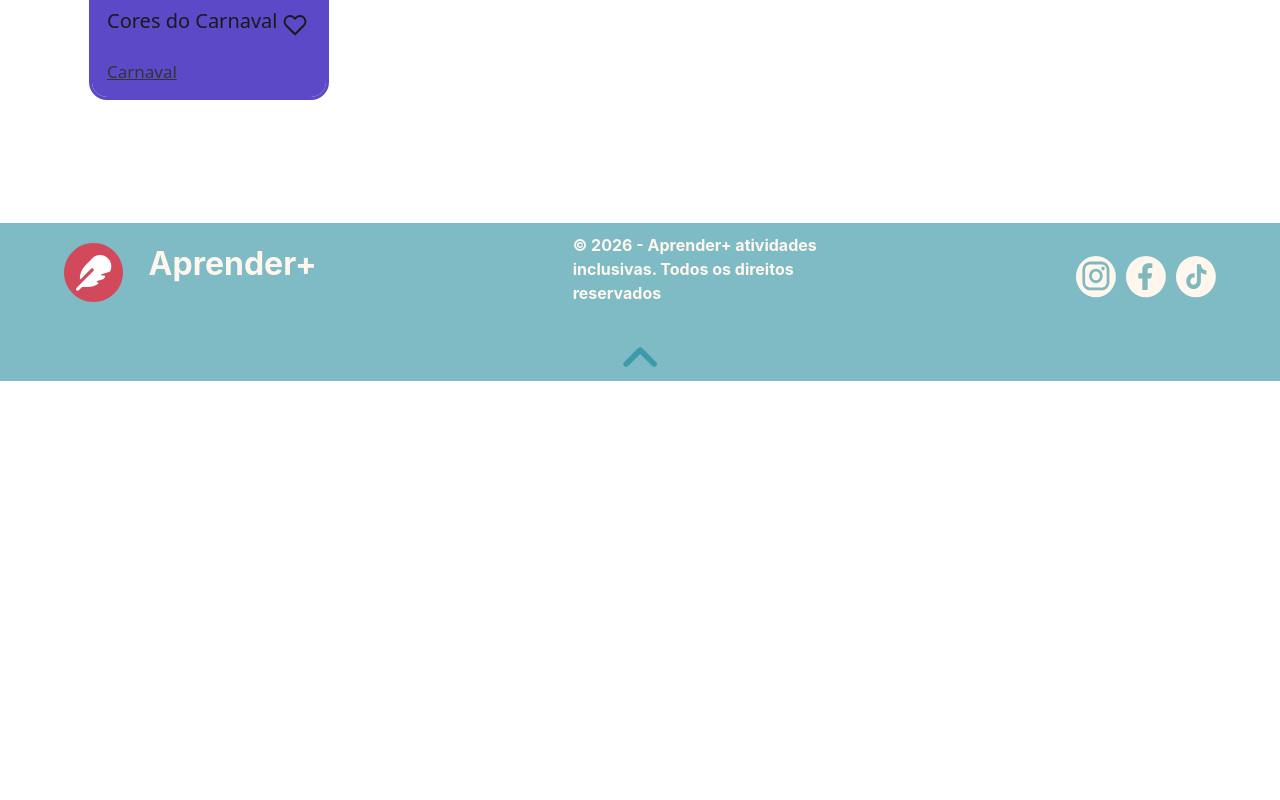
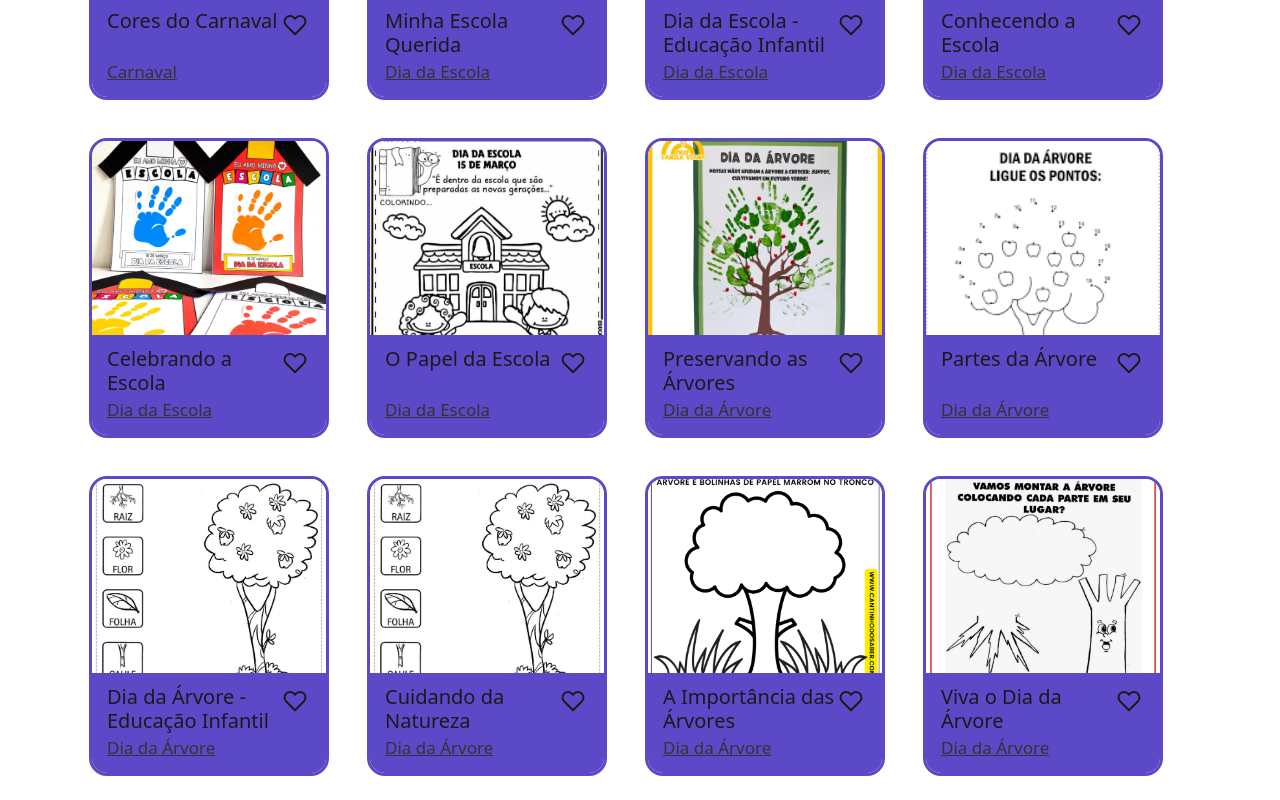
Before and after one commit to Aprender-Hackathon/Trabalho_Hackathon-Novo-, a Vue app: page /atividades-praticas in a window 1280 px wide. Shown: the part 1080-1880 px from the top of the page. Before the commit the page ends 1461 px from the top, so only its background shows below. Built offline with nearby package versions, Linux system fonts and the light colour scheme; grey boxes are pictures that could not be loaded.

Commit message:
mais adição de atividades

```diff
--- a/src/PraticaCards.js
+++ b/src/PraticaCards.js
@@ -44,7 +44,7 @@ export const estadoPratica = reactive({
     {
       id: 5,
       titulo: 'Atividades para o Carnaval 2022',
-      imagem: '/Imagens feriados/Carnaval/atividades-para-o-carnaval-2022-5-724x1024.png',
+      imagem: '/Imagens feriados/Carnaval/carnaval1.png',
       arquivo: '',
       data: 'Carnaval',
       descricao: 'Exercícios práticos e coloridos de Carnaval.',
@@ -68,25 +68,128 @@ export const estadoPratica = reactive({
       descricao: 'Pintura e confecção de máscaras carnavalescas.',
       salvo: false,
     },
+      //colocar atividade
     {
       id: 8,
       titulo: 'Músicas',
-      imagem: '/Imagens feriados/Carnaval/carnaval4.jfif',
+      imagem: '/Imagens feriados/Carnaval/',
       arquivo: '',
       data: 'Carnaval',
       descricao: 'Atividade de exploração cultural e ritmos de Carnaval.',
       salvo: false,
     },
+      //colocar atividade
     {
       id: 9,
       titulo: 'Cores do Carnaval',
-      imagem: '/Imagens feriados/Carnaval/carnaval5.jfif',
+      imagem: '/Imagens feriados/Carnaval/',
       arquivo: '',
       data: 'Carnaval',
       descricao: 'Exercício prático de pintura e colagem para o Carnaval.',
       salvo: false,
     },
+      // DIA DA ESCOLA
+    {
+      id: 10,
+      titulo: 'Minha Escola Querida',
+      imagem: '/Imagens feriados/Dia da Escola/escola1.png',
+      arquivo: '',
+      data: 'Dia da Escola',
+      descricao: 'Atividades de valorização do ambiente escolar e convívio.',
+      salvo: false,
+    },
+    {
+      id: 11,
+      titulo: 'Dia da Escola - Educação Infantil',
+      imagem: '/Imagens feriados/Dia da Escola/escola2.jpg',
+      arquivo: '',
+      data: 'Dia da Escola',
+      descricao: 'Reconhecimento dos espaços e profissionais da escola.',
+      salvo: false,
+    },
+    {
+      id: 12,
+      titulo: 'Conhecendo a Escola',
+      imagem: '/Imagens feriados/Dia da Escola/escola3.png',
+      arquivo: '',
+      data: 'Dia da Escola',
+      descricao: 'Atividades ilustradas sobre a rotina escolar.',
+      salvo: false,
+    },
+    {
+      id: 13,
+      titulo: 'Celebrando a Escola',
+      imagem: '/Imagens feriados/Dia da Escola/escola4.png',
+      arquivo: '',
+      data: 'Dia da Escola',
+      descricao: 'Desenho e escrita para o Dia da Escola.',
+      salvo: false,
+    },
+    {
+      id: 14,
+      titulo: 'O Papel da Escola',
+      imagem: '/Imagens feriados/Dia da Escola/escola5.jpg',
+      arquivo: '',
+      data: 'Dia da Escola',
+      descricao: 'Reflexão e atividades lúdicas sobre o aprendizado.',
+      salvo: false,
+    },
+
+    // DIA DA ÁRVORE
+    {
+      id: 15,
+      titulo: 'Preservando as Árvores',
+      imagem: '/Imagens feriados/Dia da Árvore/arvore.jpg',
+      arquivo: '',
+      data: 'Dia da Árvore',
+      descricao: 'Conscientização ecológica e cuidados com a natureza.',
+      salvo: false,
+    },
+    {
+      id: 16,
+      titulo: 'Partes da Árvore',
+      imagem: '/Imagens feriados/Dia da Árvore/arvore2.png',
+      arquivo: '',
+      data: 'Dia da Árvore',
+      descricao: 'Identificação de raiz, caule, folhas, flores e frutos.',
+      salvo: false,
+    },
+    {
+      id: 17,
+      titulo: 'Dia da Árvore - Educação Infantil',
+      imagem: '/Imagens feriados/Dia da Árvore/arvore3.jpg',
+      arquivo: '',
+      data: 'Dia da Árvore',
+      descricao: 'Pintura a dedo e colagem temática de árvores.',
+      salvo: false,
+    },
+    {
+      id: 18,
+      titulo: 'Cuidando da Natureza',
+      imagem: '/Imagens feriados/Dia da Árvore/arvore4.jpg',
+      arquivo: '',
+      data: 'Dia da Árvore',
+      descricao: 'Exercícios práticos sobre a importância do meio ambiente.',
+      salvo: false,
+    },
+    {
+      id: 19,
+      titulo: 'A Importância das Árvores',
+      imagem: '/Imagens feriados/Dia da Árvore/arvore5.png',
+      arquivo: '',
+      data: 'Dia da Árvore',
+      descricao: 'Atividade ilustrada sobre oxigênio, sombra e fauna.',
+      salvo: false,
+    },
+    {
+      id: 20,
+      titulo: 'Viva o Dia da Árvore',
+      imagem: '/Imagens feriados/Dia da Árvore/arvore6.jpg',
+      arquivo: '',
+      data: 'Dia da Árvore',
+      descricao: 'Atividade de colorir e completar a árvore.',
+      salvo: false,
+    },
   ],
 })
-
 export default estadoPratica
```
